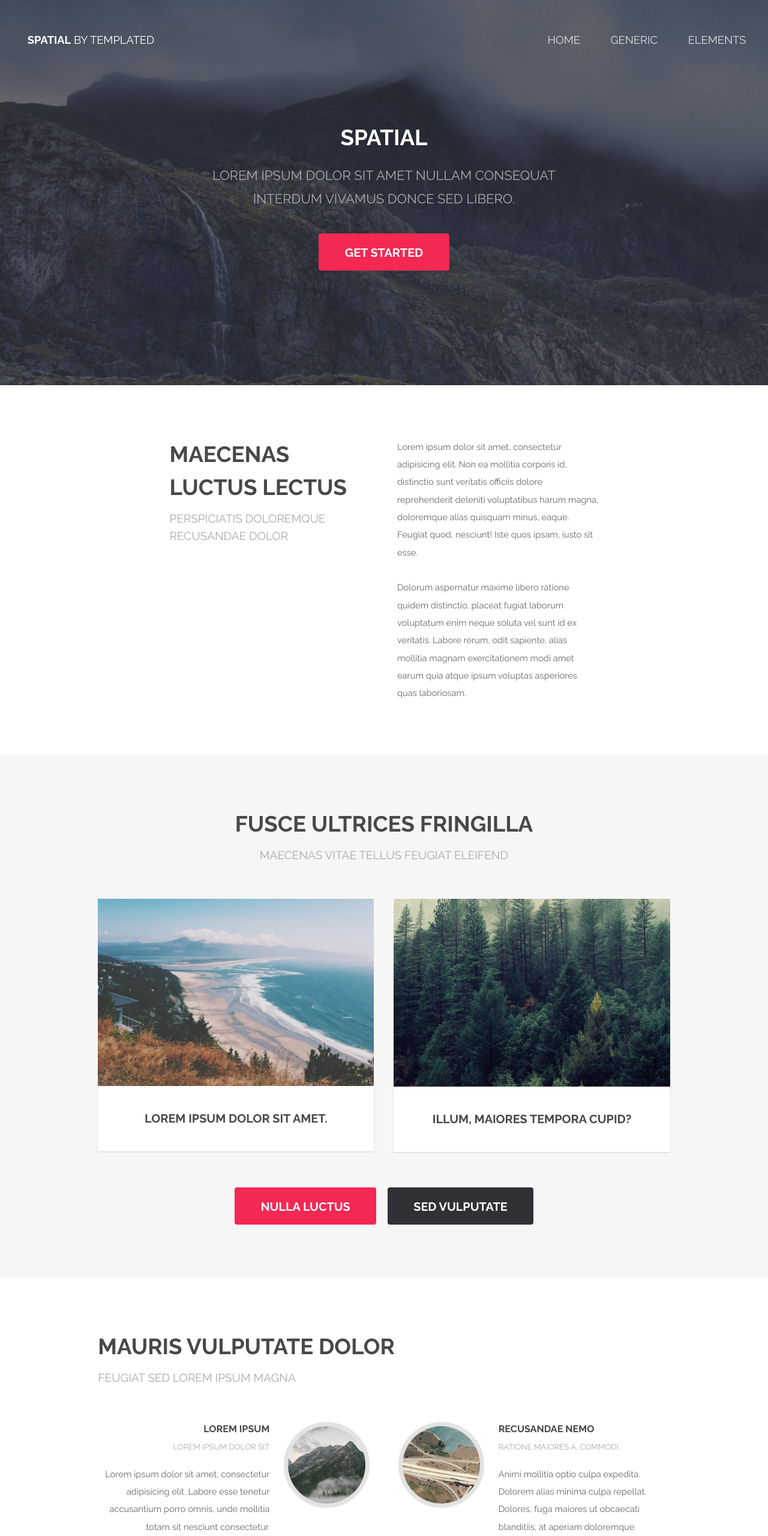
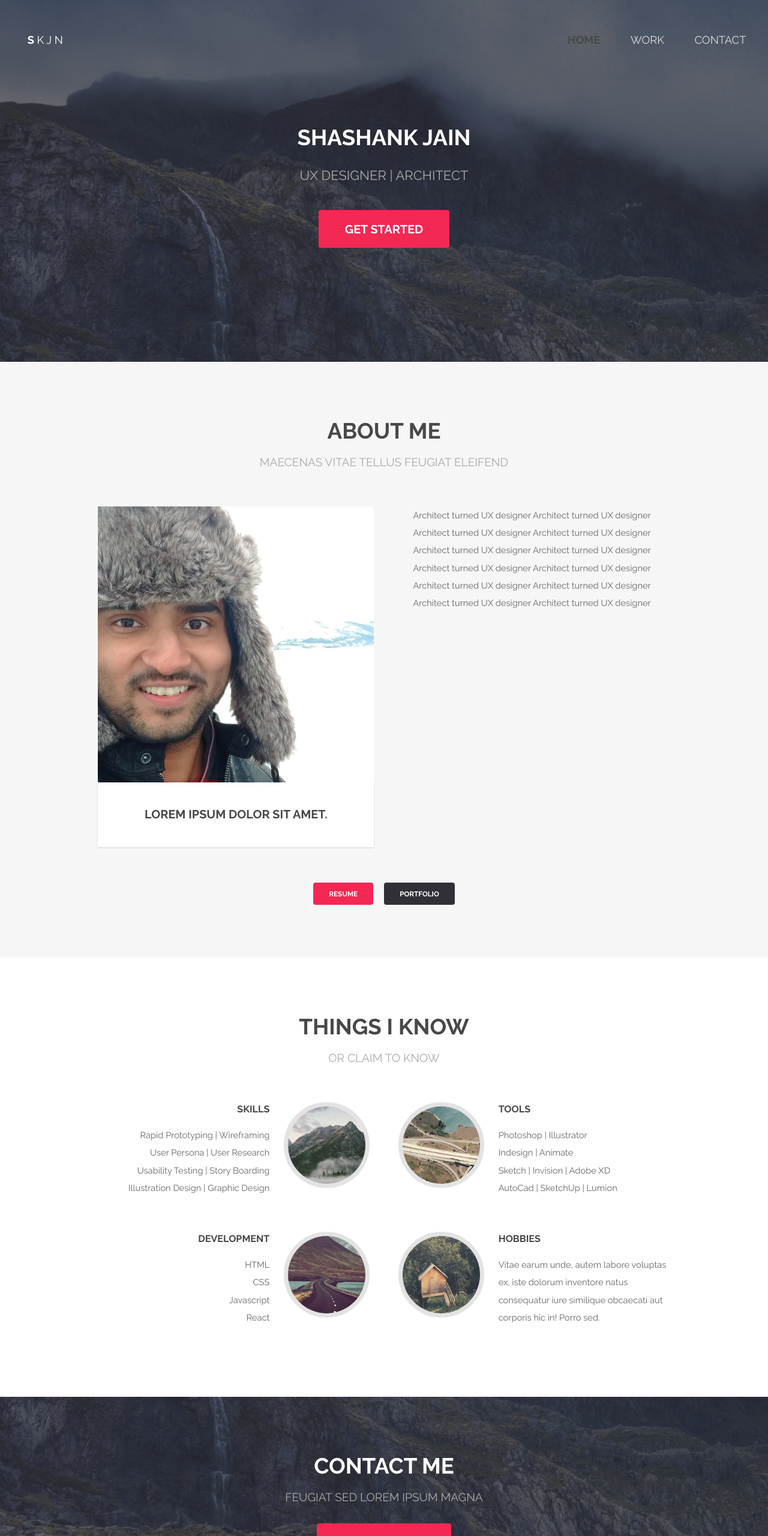
Before and after one commit to skjn/skjb, a plain HTML site: page index.html in a window 1280 px wide. Shown: the top 2560 px of the page at 60% size. Drawn offline with nearby package versions, Linux system fonts and the light colour scheme; some packages are replaced by stand-ins of ours; a script that the page names is missing.

Commit message:
Commit 2

```diff
--- a/assets/js/main.js
+++ b/assets/js/main.js
@@ -4,7 +4,7 @@
 	Released for free under the Creative Commons Attribution 3.0 license (templated.co/license)
 */
 
-(function($) {
+(function($){
 
 	skel.breakpoints({
 		xlarge:	'(max-width: 1680px)',
--- a/index.html
+++ b/index.html
@@ -1,26 +1,31 @@
 <!DOCTYPE HTML>
-<!--
-	Spatial by TEMPLATED
-	templated.co @templatedco
-	Released for free under the Creative Commons Attribution 3.0 license (templated.co/license)
--->
 <html>
 	<head>
-		<title>Spatial by TEMPLATED</title>
+		<title>Shashanks Portfolio</title>
 		<meta charset="utf-8" />
 		<meta name="viewport" content="width=device-width, initial-scale=1" />
 		<link rel="stylesheet" href="assets/css/main.css" />
 	</head>
 	<body class="landing">
 
+<script src="http://ajax.googleapis.com/ajax/libs/jquery/1.4/jquery.min.js" type="text/javascript"></script>
+<script src="jquery.localscroll.js" type="text/javascript"></script>
+<script src="jquery.scrollTo.js" type="text/javascript"></script>
+
+<script type="text/javascript">
+$(document).ready(function() {
+   $('#scroll1').localScroll({duration:800});
+});
+</script>
+
 		<!-- Header -->
 			<header id="header" class="alt">
-				<h1><strong><a href="index.html">Spatial</a></strong> by Templated</h1>
+				<h1><strong><a href="index.html">s </a></strong>k j n</h1>
 				<nav id="nav">
 					<ul>
-						<li><a href="index.html">Home</a></li>
-						<li><a href="generic.html">Generic</a></li>
-						<li><a href="elements.html">Elements</a></li>
+						<li><a href="index.html"><strong>Home</strong></a></li>
+						<li><a href="generic.html">Work</a></li>
+						<li><a href="elements.html">Contact</a></li>
 					</ul>
 				</nav>
 			</header>
@@ -29,103 +34,80 @@
 
 		<!-- Banner -->
 			<section id="banner">
-				<h2>Spatial</h2>
-				<p>Lorem ipsum dolor sit amet nullam consequat <br /> interdum vivamus donce sed libero.</p>
+				<h2>Shashank Jain</h2>
+				<p>UX Designer  |  Architect</p>
 				<ul class="actions">
-					<li><a href="#" class="button special big">Get Started</a></li>
+					<li><a href="#scroll1" class="button special big">Get Started</a></li>
 				</ul>
 			</section>
 
-			<!-- One -->
-				<section id="one" class="wrapper style1">
-					<div class="container 75%">
-						<div class="row 200%">
-							<div class="6u 12u$(medium)">
-								<header class="major">
-									<h2>Maecenas luctus lectus</h2>
-									<p>Perspiciatis doloremque recusandae dolor</p>
-								</header>
-							</div>
-							<div class="6u$ 12u$(medium)">
-								<p>Lorem ipsum dolor sit amet, consectetur adipisicing elit. Non ea mollitia corporis id, distinctio sunt veritatis officiis dolore reprehenderit deleniti voluptatibus harum magna, doloremque alias quisquam minus, eaque. Feugiat quod, nesciunt! Iste quos ipsam, iusto sit esse.</p>
-								<p>Dolorum aspernatur maxime libero ratione quidem distinctio, placeat fugiat laborum voluptatum enim neque soluta vel sunt id ex veritatis. Labore rerum, odit sapiente, alias mollitia magnam exercitationem modi amet earum quia atque ipsum voluptas asperiores quas laboriosam.</p>
-							</div>
-						</div>
-					</div>
-				</section>
-
-			<!-- Two -->
-				<section id="two" class="wrapper style2 special">
+        <!-- Section 1 -->
+        	<section id="two" class="wrapper style2 special">
 					<div class="container">
 						<header class="major">
-							<h2>Fusce ultrices fringilla</h2>
+							<h2>About Me</h2>
 							<p>Maecenas vitae tellus feugiat eleifend</p>
 						</header>
 						<div class="row 150%">
 							<div class="6u 12u$(xsmall)">
 								<div class="image fit captioned">
-									<img src="images/pic02.jpg" alt="" />
+									<img src="assets/css/images/headshot.jpg" alt="" />
 									<h3>Lorem ipsum dolor sit amet.</h3>
 								</div>
 							</div>
 							<div class="6u$ 12u$(xsmall)">
 								<div class="image fit captioned">
-									<img src="images/pic03.jpg" alt="" />
-									<h3>Illum, maiores tempora cupid?</h3>
+                                    <p>Architect turned UX designer Architect turned UX designer Architect turned UX designer Architect turned UX designer Architect turned UX designer Architect turned UX designer Architect turned UX designer Architect turned UX designer Architect turned UX designer Architect turned UX designer Architect turned UX designer Architect turned UX designer</p>
 								</div>
 							</div>
 						</div>
 						<ul class="actions">
-							<li><a href="#" class="button special big">Nulla luctus</a></li>
-							<li><a href="#" class="button big">Sed vulputate</a></li>
+							<li><a href="#" class="button special small">Resume</a></li>
+							<li><a href="#" class="button small">Portfolio</a></li>
 						</ul>
 					</div>
 				</section>
 
 			<!-- Three -->
-				<section id="three" class="wrapper style1">
+				<section id="three" class="wrapper style 2 special">
 					<div class="container">
-						<header class="major special">
-							<h2>Mauris vulputate dolor</h2>
-							<p>Feugiat sed lorem ipsum magna</p>
+						<header class="major">
+							<h2 style = "text-align: center">Things I know</h2>
+							<p>or claim to know</p>
 						</header>
 						<div class="feature-grid">
 							<div class="feature">
 								<div class="image rounded"><img src="images/pic04.jpg" alt="" /></div>
 								<div class="content">
 									<header>
-										<h4>Lorem ipsum</h4>
-										<p>Lorem ipsum dolor sit</p>
+										<h4>Skills</h4>
 									</header>
-									<p>Lorem ipsum dolor sit amet, consectetur adipisicing elit. Labore esse tenetur accusantium porro omnis, unde mollitia totam sit nesciunt consectetur.</p>
+                                    <p> Rapid Prototyping | Wireframing <br/>User Persona | User Research <br/> Usability Testing | Story Boarding  Illustration Design | Graphic Design </p>
 								</div>
 							</div>
 							<div class="feature">
 								<div class="image rounded"><img src="images/pic05.jpg" alt="" /></div>
 								<div class="content">
 									<header>
-										<h4>Recusandae nemo</h4>
-										<p>Ratione maiores a, commodi</p>
+										<h4>Tools</h4>
 									</header>
-									<p>Animi mollitia optio culpa expedita. Dolorem alias minima culpa repellat. Dolores, fuga maiores ut obcaecati blanditiis, at aperiam doloremque.</p>
+									<p>Photoshop | Illustrator <br/> Indesign | Animate <br/> Sketch | Invision | Adobe XD <br/> AutoCad | SketchUp | Lumion</p>
 								</div>
 							</div>
 							<div class="feature">
 								<div class="image rounded"><img src="images/pic06.jpg" alt="" /></div>
 								<div class="content">
 									<header>
-										<h4>Laudantium fugit</h4>
-										<p>Possimus ex reprehenderit eaque</p>
+										<h4>Development</h4>
 									</header>
-									<p>Maiores iusto inventore fugit architecto est iste expedita commodi sed, quasi feugiat nam neque mollitia vitae omnis, ea natus facere.</p>
+									<p>HTML <br/>CSS <br/> Javascript <br/> React</p>
 								</div>
 							</div>
 							<div class="feature">
 								<div class="image rounded"><img src="images/pic07.jpg" alt="" /></div>
 								<div class="content">
 									<header>
-										<h4>Porro aliquam</h4>
-										<p>Quaerat, excepturi eveniet laboriosam</p>
+                                        <h4>Hobbies</h4>
 									</header>
 									<p>Vitae earum unde, autem labore voluptas ex, iste dolorum inventore natus consequatur iure similique obcaecati aut corporis hic in! Porro sed.</p>
 								</div>
@@ -138,7 +120,7 @@
 				<section id="four" class="wrapper style3 special">
 					<div class="container">
 						<header class="major">
-							<h2>Aenean elementum ligula</h2>
+							<h2>Contact Me</h2>
 							<p>Feugiat sed lorem ipsum magna</p>
 						</header>
 						<ul class="actions">
```
Also changed, not shown: elements.html (+4 -8 lines), generic.html (+11 -8 lines), assets/css/images/headshot.jpg (added), 3 other files.
